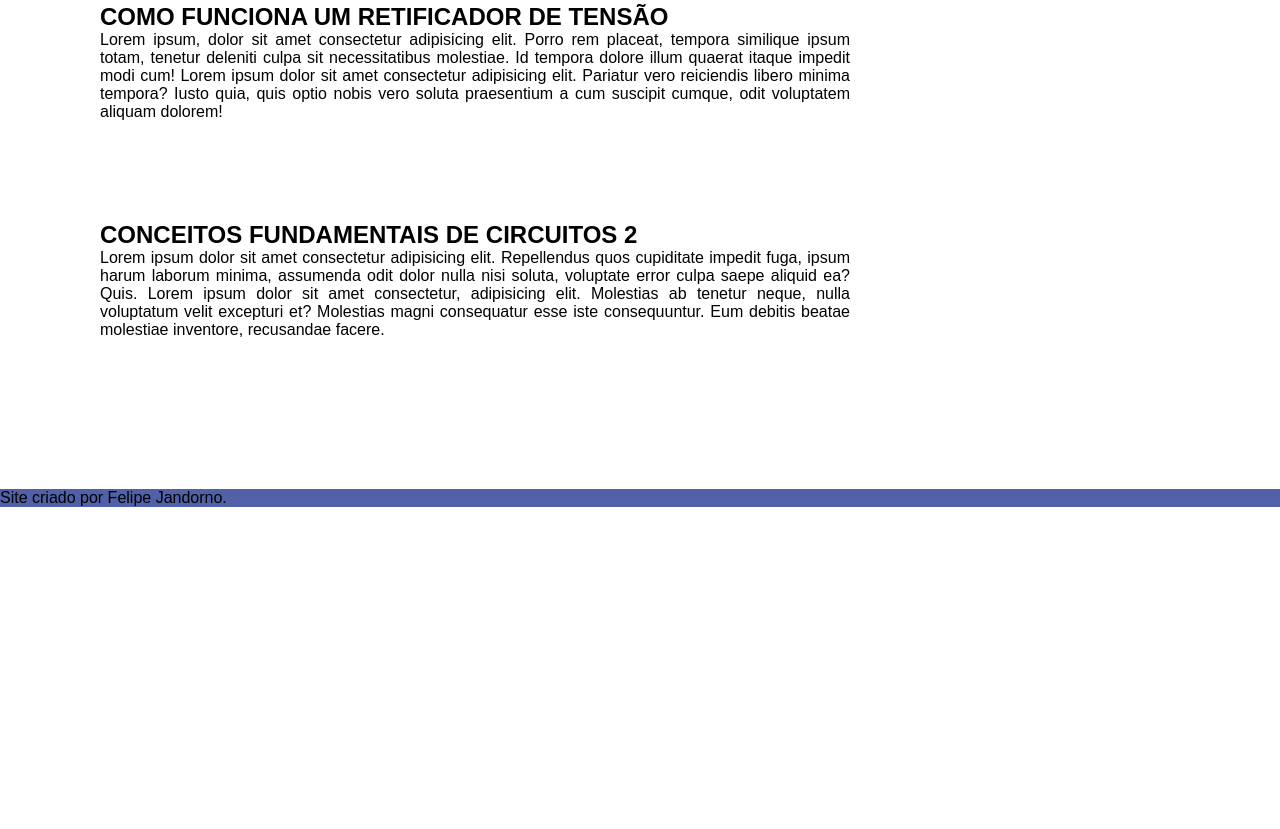
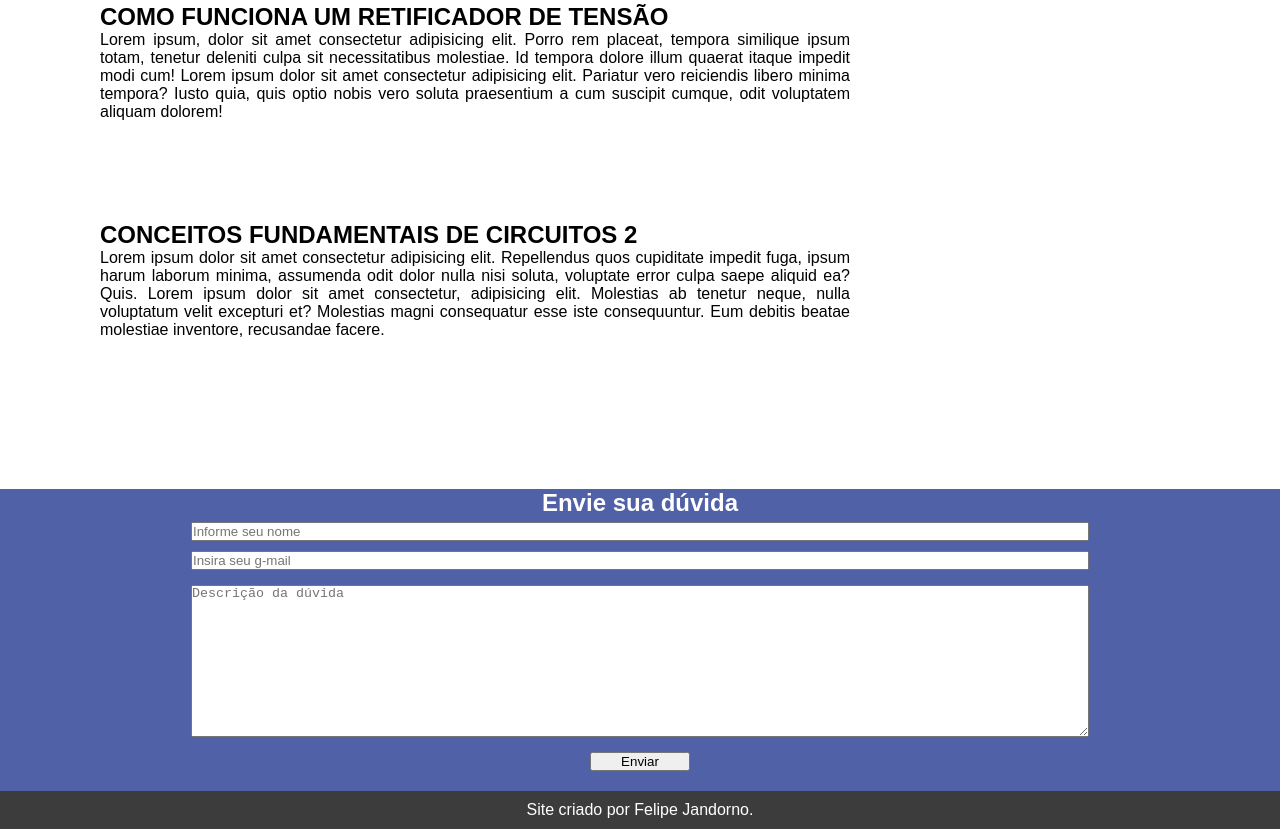
Before and after one commit to FelipeJandorno/circuitos-eletricos, a plain HTML site: page index.html in a window 1280 px wide. Shown: the part 793-1622 px from the top of the page. Before the commit the page ends 1300 px from the top, so only its background shows below. Drawn offline with Linux system fonts and the light colour scheme.

Commit message:
Criação do formulário
- No final da página adicionei um formulário de contato. As mensagens enviadas por ele deverão estar ligadas ao meu gmail.

- A barra de navegação quebrou novamente

```diff
--- a/index.html
+++ b/index.html
@@ -51,7 +51,21 @@
             <p>Lorem ipsum dolor sit amet consectetur adipisicing elit. Repellendus quos cupiditate impedit fuga, ipsum harum laborum minima, assumenda odit dolor nulla nisi soluta, voluptate error culpa saepe aliquid ea? Quis. Lorem ipsum dolor sit amet consectetur, adipisicing elit. Molestias ab tenetur neque, nulla voluptatum velit excepturi et? Molestias magni consequatur esse iste consequuntur. Eum debitis beatae molestiae inventore, recusandae facere.</p>
         </section>
     </main>
+
     <footer>
+        <h2>Envie sua dúvida</h2>
+
+    <div id="formulario">
+        <form>
+            <div id="nome"><input type="text" placeholder="Informe seu nome"></div>
+            <div id="gmail"><input type="text" placeholder="Insira seu g-mail"></div>
+            <div id="descricao">
+                <textarea name="descricao" id="descricao" cols="30" rows="10" placeholder="Descrição da dúvida"></textarea>
+            </div>
+            <div><input type="submit" value="Enviar" id="submit-button"></div>
+        </form>
+    </div>
+
         <p>Site criado por Felipe Jandorno.</p>
     </footer>
 </body>
--- a/styles/index-style.css
+++ b/styles/index-style.css
@@ -55,7 +55,7 @@ nav a:hover{
     transition:1s;
 }
 
-/*CONFIGURAÇÕES DA MAIN*/
+/*CONFIGURAÇÕES DA MAIN =======================================*/
 
 main{
     margin: 0px 100px;
@@ -75,21 +75,57 @@ main a:hover{
     transition: 1s;
 }
 
-/*CONFIGURAÇÕES DAS SECTIONS*/
+/*CONFIGURAÇÕES DAS SECTIONS =======================================*/
 section{
     width: 70vw;
     max-width: 750px;
     padding-bottom: 100px;
 }
 
-/*CONFIGURAÇÕES DO FOOTER*/
+/*CONFIGURAÇÕES DO FORMULÁRIO =======================================*/
+form div{
+    display: flex;
+    flex-direction: column;
+}
+
+div#formulario{
+    display: flex;
+    align-items: center;
+    justify-content: center;
+    flex-direction: column;
+}
+
+textarea{
+    width: 70vw;
+    margin: 10px 0px;
+}
+
+input{
+    margin: 5px 0px;
+}
+
+input#submit-button{
+    width: 100px;
+    display: flex;
+    align-self: center;
+}
+
+/*CONFIGURAÇÕES DO FOOTER =======================================*/
 footer{
     background-color: #5161A8;
+    color: white;
+    text-align: center;
     /*height: 100px;*/
     /*max-width: 100vw;*/
 }
 
-/*CONFIGURAÇÕES GERAIS*/
+footer p{
+    background-color: rgb(61, 60, 60);
+    margin-top:15px;
+    padding: 10px 0px
+}
+
+/*CONFIGURAÇÕES GERAIS =======================================*/
 
 .conteiner{
     position: relative;
```
